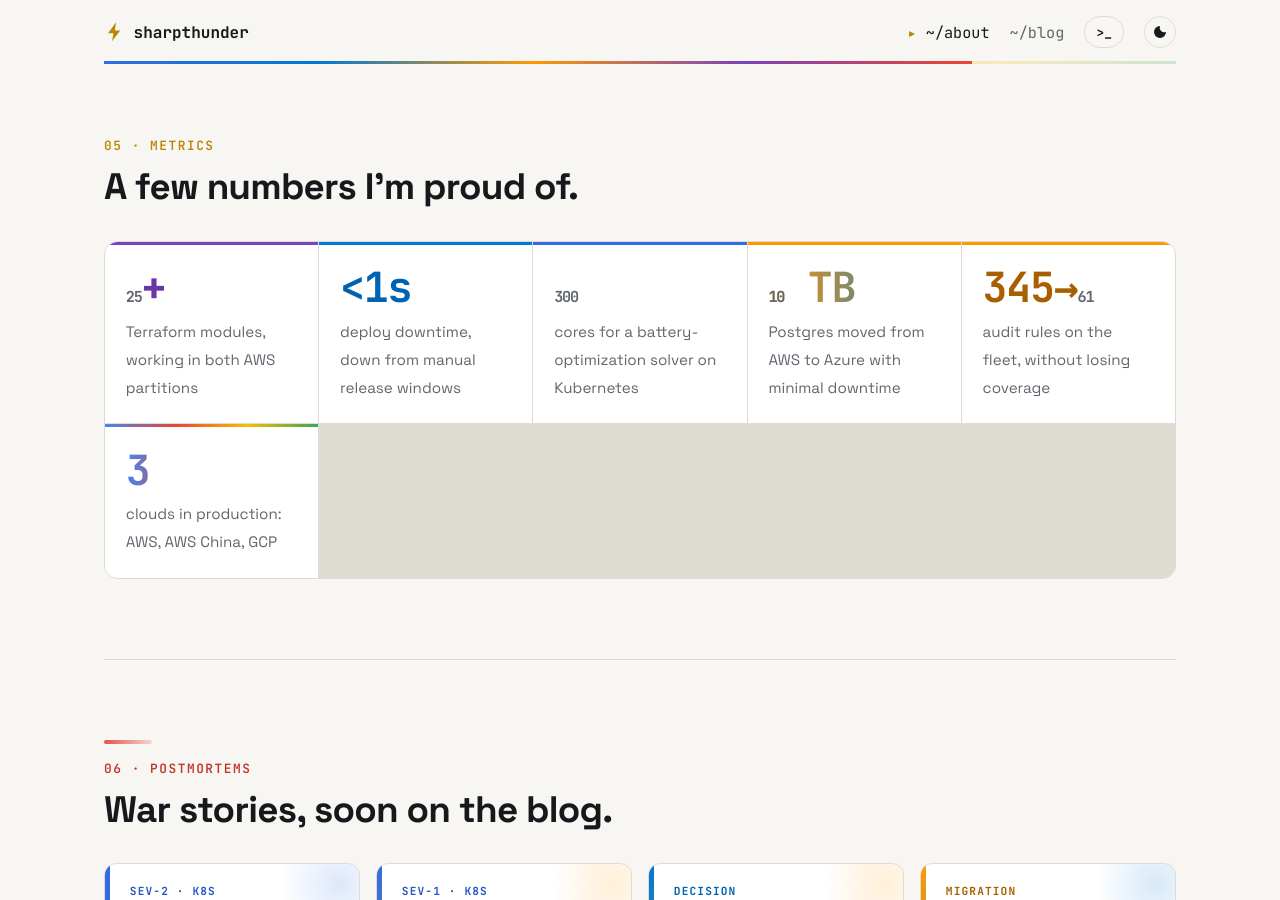
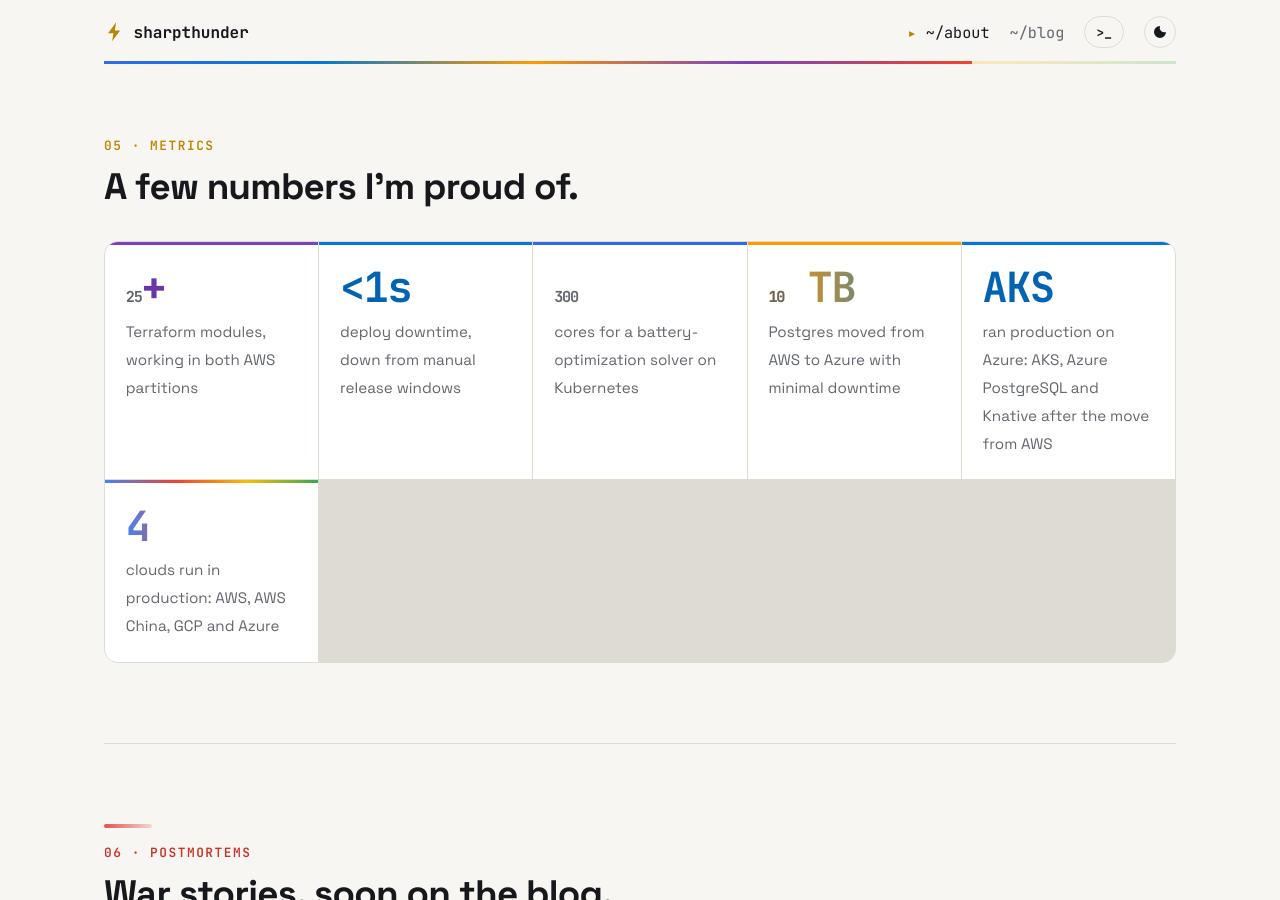
Before and after one commit to SharpThunder/sharpthunder.github.io, a Jekyll site: the page built from index.html, in a window 1280 px wide and 900 px high, scrolled down 6093 px. Built offline with Jekyll 4.4.1, drawn with Linux system fonts in a browser that asks for light colours.

Commit message:
fix: drop audit-rules stat, add Azure production experience
Co-Authored-By: Claude Opus 5.5 <noreply@anthropic.com>

```diff
--- a/index.html
+++ b/index.html
@@ -288,8 +288,8 @@ Terraform will perform the following actions:
     <div class="t-azure"><b>&lt;1s</b><span>deploy downtime, down from manual release windows</span></div>
     <div class="t-k8s"><b><span data-count="300">300</span></b><span>cores for a battery-optimization solver on Kubernetes</span></div>
     <div class="t-aws" style="--c2: var(--azure)"><b class="grad"><span data-count="10">10</span> TB</b><span>Postgres moved from AWS to Azure with minimal downtime</span></div>
-    <div class="t-aws"><b>345→<span data-count="61" data-from="345">61</span></b><span>audit rules on the fleet, without losing coverage</span></div>
-    <div class="t-gcp"><b class="gcp-grad">3</b><span>clouds in production: AWS, AWS China, GCP</span></div>
+    <div class="t-azure"><b>AKS</b><span>ran production on Azure: AKS, Azure PostgreSQL and Knative after the move from AWS</span></div>
+    <div class="t-gcp"><b class="gcp-grad">4</b><span>clouds run in production: AWS, AWS China, GCP and Azure</span></div>
   </div>
 </section>
 
```
